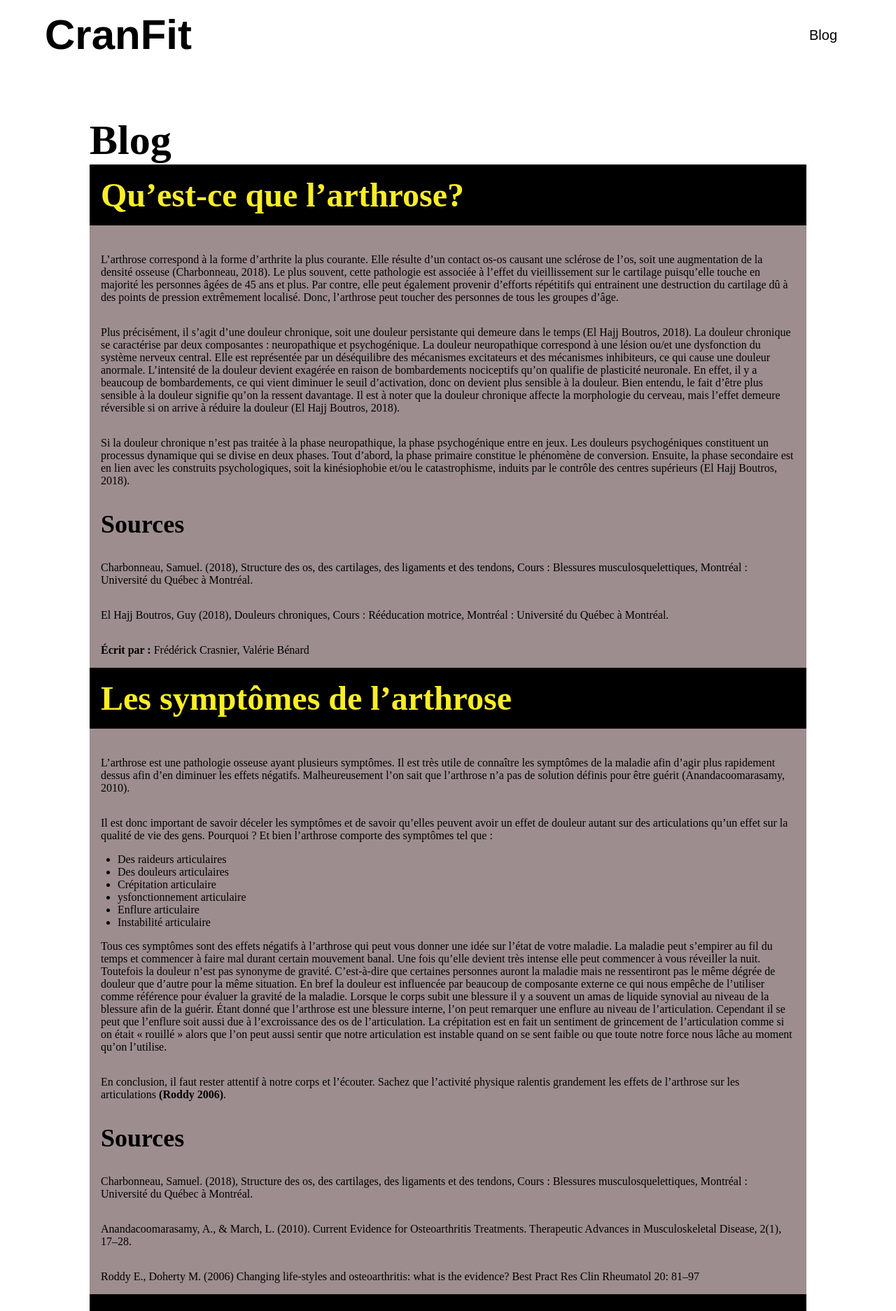
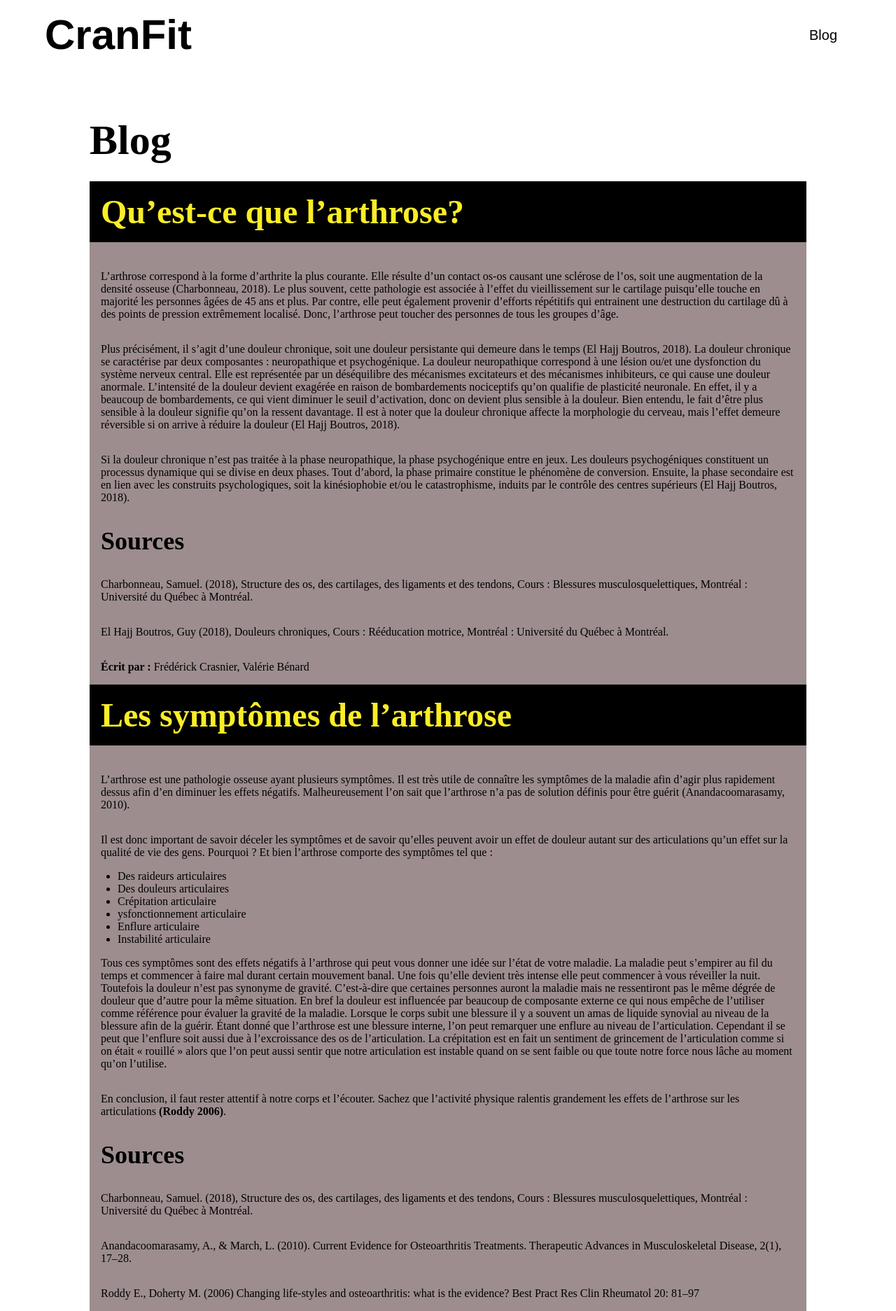
Before and after one commit to MrMasson/cranfit, a Jekyll site: the page built from blog.md, in a window 1280 px wide. Shown: the top 1873 px of the page at 70% size. Built offline with Jekyll 4.4.1, drawn with Linux system fonts in a browser that asks for light colours; some of the changed text lies outside the part shown.

```diff
--- a/_sass/_articles.sass
+++ b/_sass/_articles.sass
@@ -6,6 +6,9 @@ article
 
 .post-header
     text-align: left
+    margin: 0 0 24px 0
+    padding: 0
+
 .post-title
     font-size: 60px
     color: black
@@ -13,6 +16,7 @@ article
 .post-content
     background-color: $lightbrown-color
     margin: 0
+    padding: 0
     h1
         color: black
         font-size: 84px
--- a/blog.md
+++ b/blog.md
@@ -18,6 +18,7 @@ Si la douleur chronique n’est pas traitée à la phase neuropathique, la phase
 Charbonneau, Samuel. (2018), Structure des os, des cartilages, des ligaments et des tendons, Cours : Blessures musculosquelettiques, Montréal : Université du Québec à Montréal.
 
 El Hajj Boutros, Guy (2018), Douleurs chroniques, Cours : Rééducation motrice, Montréal : Université du Québec à Montréal.
+
 
 **Écrit par :** Frédérick Crasnier, Valérie Bénard
 
```
Also changed, not shown: other parts of blog.md (+5 -0 lines).
